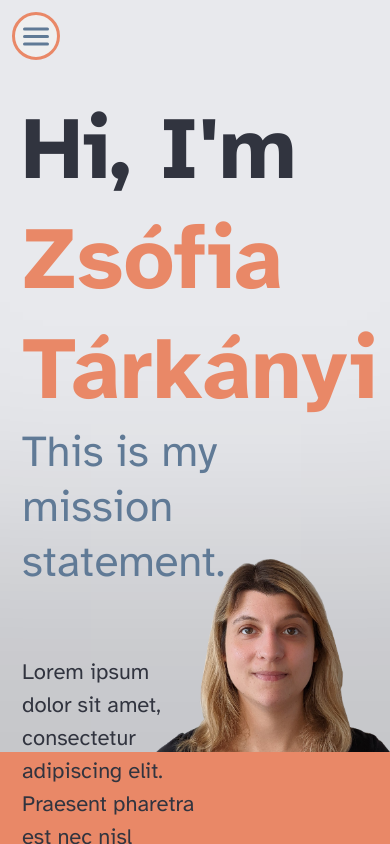
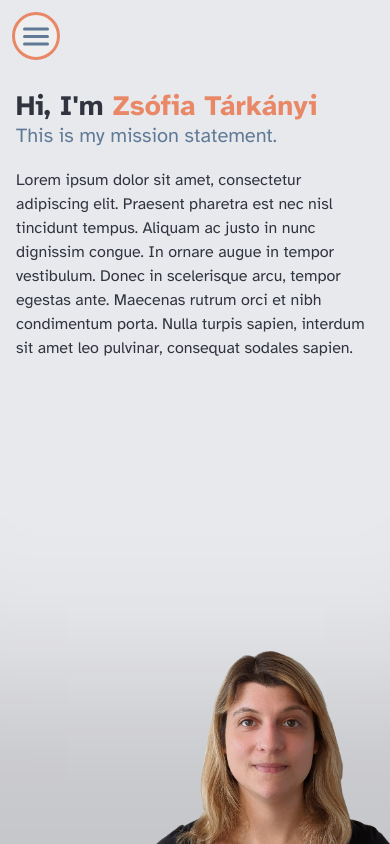
Before and after one commit to bence-toth/tarkazsofi-portfolio, a React (Create React App) app: page / in a window 390 px wide. Built offline with nearby package versions, Linux system fonts and the light colour scheme.

Commit message:
Intro mobile support

```diff
--- a/src/components/Intro/intro.css
+++ b/src/components/Intro/intro.css
@@ -11,6 +11,7 @@
 @media (max-width: 920px) {
   .intro {
     padding-top: 72px;
+    height: 100vh;
   }
 }
 
@@ -33,3 +34,41 @@ h2 {
   font-weight: normal;
   color: var(--blue);
 }
+
+@media (max-width: 1024px) {
+  h1 {
+    font-size: 3em;
+  }
+
+  h2 {
+    font-size: 1.5em;
+  }
+
+  .intro p {
+    padding-top: 2em;
+  }
+}
+
+@media (max-width: 800px) {
+  h1 {
+    font-size: 2em;
+  }
+
+  h2 {
+    font-size: 1.25em;
+  }
+
+  .intro p {
+    padding-top: 1.25em;
+  }
+}
+
+@media (max-width: 640px) {
+  h1 {
+    font-size: 1.75em;
+  }
+
+  .intro p {
+    width: 100%;
+  }
+}
--- a/src/index.css
+++ b/src/index.css
@@ -27,6 +27,12 @@ body {
   overflow: hidden;
 }
 
+@media (max-width: 640px) {
+  body {
+    font-size: 16px;
+  }
+}
+
 ::-webkit-scrollbar {
   width: 12px;
 }
```
